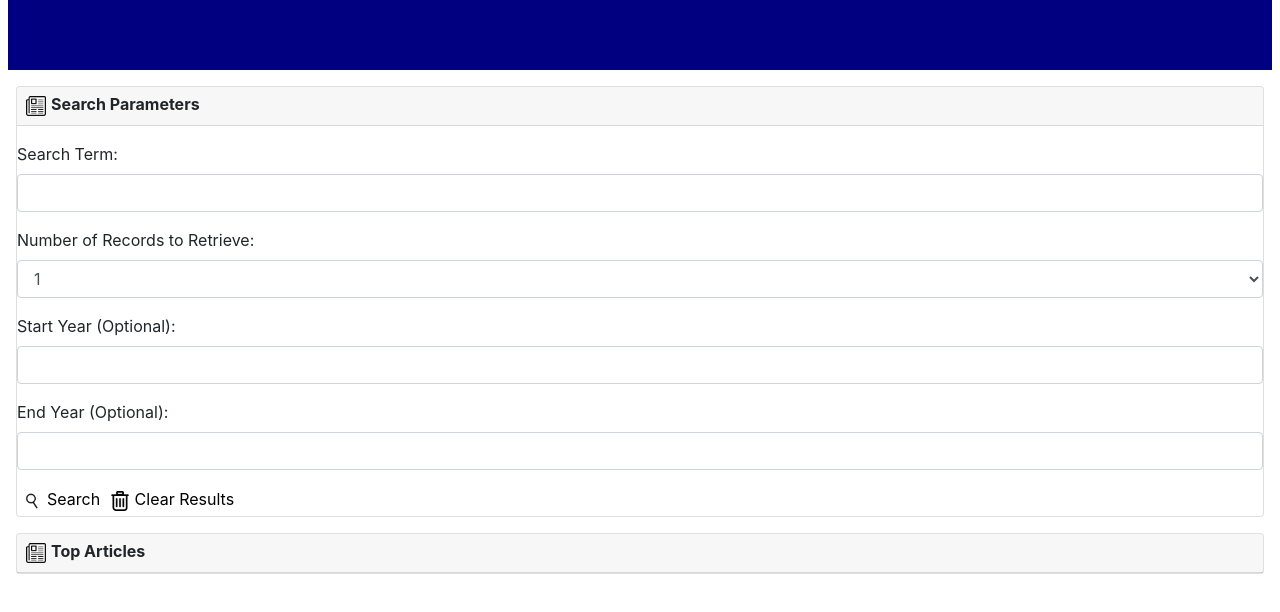
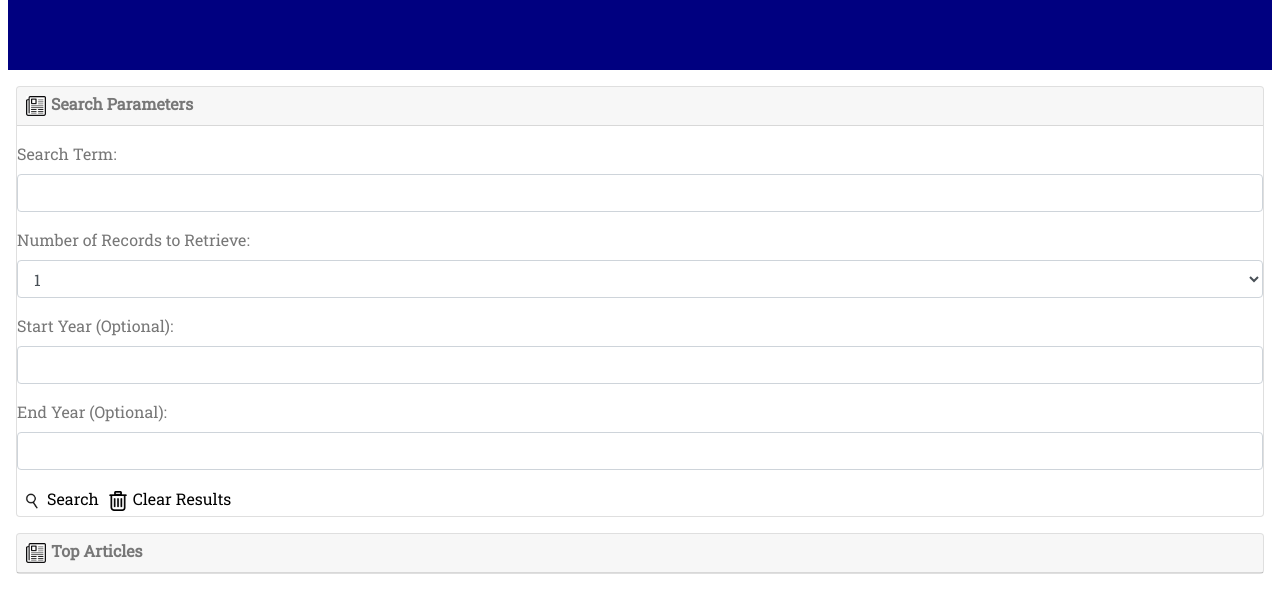
Before and after one commit to ltcondon/NYT-API-Activity, a plain HTML site: page index.html in a window 1280 px wide. Shown: the part 98-710 px from the top of the page. Drawn offline with nearby package versions, Linux system fonts and the light colour scheme.

Commit message:
Update body font to Google Spacebar font

```diff
--- a/assets/css/custom.css
+++ b/assets/css/custom.css
@@ -7,7 +7,7 @@
 
 p {
     padding: 2.75rem;
-    font-family: Verdana, Geneva, Tahoma, sans-serif;
+     font-family: Verdana, Geneva, Tahoma, sans-serif;
     font-size:  2rem;
 }
 
@@ -41,3 +41,7 @@ a{
     color: black;
     font-weight: 400;
 }
+
+body {
+    font-family: 'Roboto Slab', serif;
+}
--- a/index.html
+++ b/index.html
@@ -7,6 +7,8 @@
         <!-- Bootstrap CSS -->
 
         <link rel="stylesheet" href="https://stackpath.bootstrapcdn.com/bootstrap/4.3.1/css/bootstrap.min.css" integrity="sha384-ggOyR0iXCbMQv3Xipma34MD+dH/1fQ784/j6cY/iJTQUOhcWr7x9JvoRxT2MZw1T" crossorigin="anonymous">
+        <link href="https://fonts.googleapis.com/css?family=Roboto+Slab" rel="stylesheet">
+        <link href="https://bootswatch.com/4/spacelab/bootstrap.min.css" rel="stylesheet">
         <link rel="stylesheet" type="text/css" href="assets/css/custom.css">
         <title>NYT Search Activity</title>
     </head>
```
